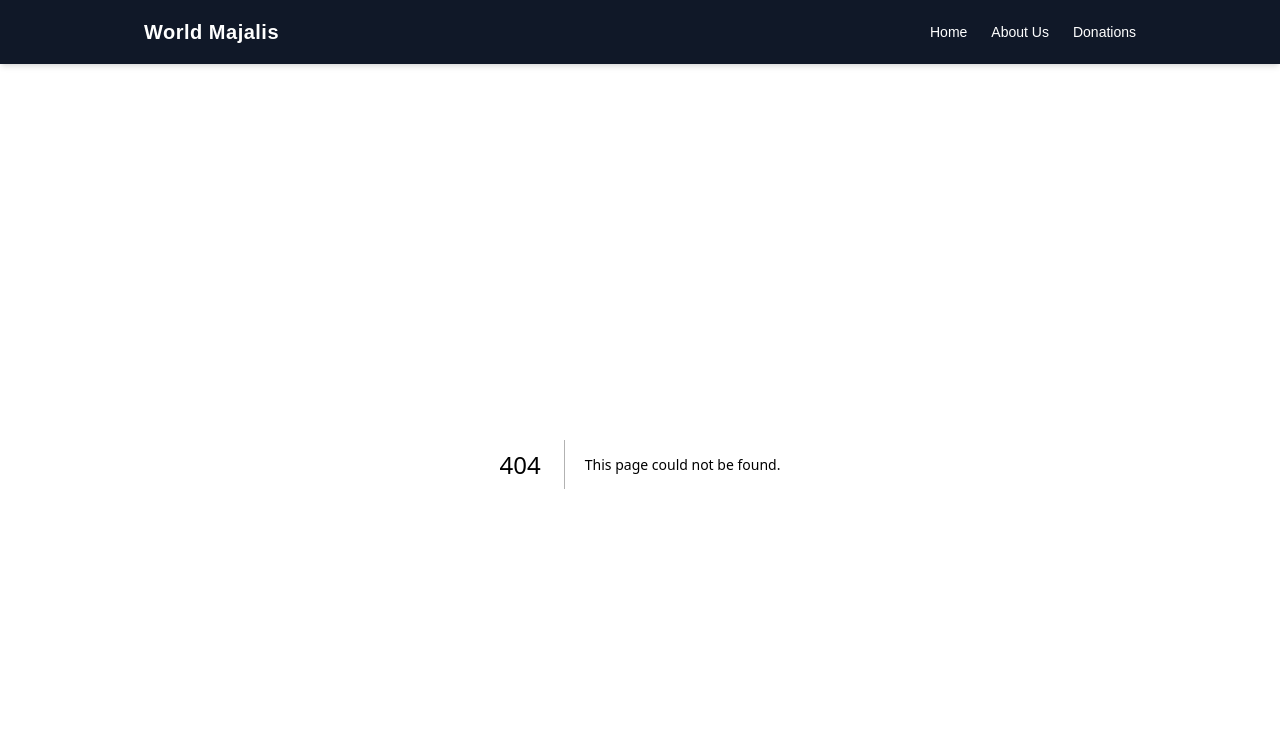
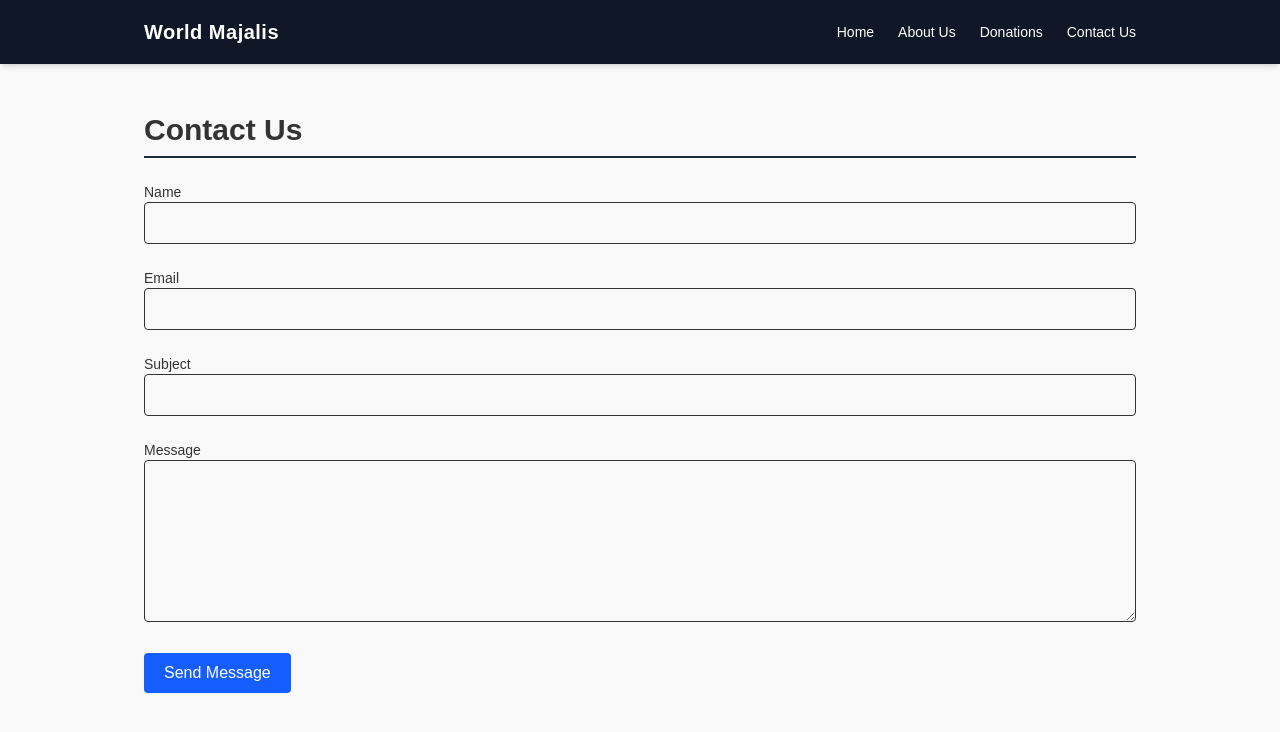
Before and after one commit to rizvi-haider/world-majalis-ts, a Next.js app: page /contact in a window 1280 px wide. Before the commit this address had no page. Shown: the top 732 px of the page. Built offline with nearby package versions, Linux system fonts and the light colour scheme.

Commit message:
Updated contact us.

```diff
--- /dev/null
+++ b/app/api/contact/route.ts
@@ -0,0 +1,29 @@
+import { NextRequest, NextResponse } from "next/server";
+
+const sendEmail = async (payload: {
+  name: string;
+  email: string;
+  subject: string;
+  message: string;
+}) => {
+  // Replace this with your email provider integration
+  // Example: SendGrid, Mailgun, SMTP via nodemailer, etc.
+};
+
+export async function POST(req: NextRequest) {
+  try {
+    const body = await req.json();
+    const { name, email, subject, message } = body;
+
+    if (!name || !email || !subject || !message) {
+      return NextResponse.json({ error: "All fields are required." }, { status: 400 });
+    }
+
+    await sendEmail({ name, email, subject, message });
+
+    return NextResponse.json({ success: true });
+  } catch (err) {
+    console.error("contact error:", err);
+    return NextResponse.json({ error: "Unable to send message." }, { status: 500 });
+  }
+}
--- /dev/null
+++ b/app/contact/page.tsx
@@ -0,0 +1,90 @@
+"use client";
+
+import { useState } from "react";
+
+export default function ContactPage() {
+  const [status, setStatus] = useState<"idle" | "sending" | "success" | "error">("idle");
+  const [error, setError] = useState<string | null>(null);
+
+  const handleSubmit = async (event: React.FormEvent<HTMLFormElement>) => {
+    event.preventDefault();
+    setStatus("sending");
+    setError(null);
+
+    const formData = new FormData(event.currentTarget);
+    const body = {
+      name: formData.get("name"),
+      email: formData.get("email"),
+      subject: formData.get("subject"),
+      message: formData.get("message"),
+    };
+
+    const res = await fetch("/api/contact", {
+      method: "POST",
+      headers: { "Content-Type": "application/json" },
+      body: JSON.stringify(body),
+    });
+
+    if (res.ok) {
+      setStatus("success");
+      event.currentTarget.reset();
+    } else {
+      const result = await res.json();
+      setStatus("error");
+      setError(result?.error || "Something went wrong.");
+    }
+  };
+
+  return (
+    <main className="max-w-5xl mx-auto my-12 px-4 min-h-screen">
+      <h1 className="text-3xl font-bold mb-6 border-b-2 border-gray-800 pb-2">
+        Contact Us
+      </h1>
+
+      <form onSubmit={handleSubmit} className="space-y-6">
+        <div>
+          <label className="block text-sm font-medium">Name</label>
+          <input name="name" required className="w-full rounded border px-3 py-2" />
+        </div>
+
+        <div>
+          <label className="block text-sm font-medium">Email</label>
+          <input
+            type="email"
+            name="email"
+            required
+            className="w-full rounded border px-3 py-2"
+          />
+        </div>
+
+        <div>
+          <label className="block text-sm font-medium">Subject</label>
+          <input name="subject" required className="w-full rounded border px-3 py-2" />
+        </div>
+
+        <div>
+          <label className="block text-sm font-medium">Message</label>
+          <textarea
+            name="message"
+            required
+            rows={6}
+            className="w-full rounded border px-3 py-2"
+          />
+        </div>
+
+        <button
+          type="submit"
+          className="rounded bg-blue-600 px-5 py-2 text-white hover:bg-blue-700"
+          disabled={status === "sending"}
+        >
+          {status === "sending" ? "Sending..." : "Send Message"}
+        </button>
+
+        {status === "success" && (
+          <p className="text-green-600">Your message has been sent.</p>
+        )}
+        {status === "error" && <p className="text-red-600">{error}</p>}
+      </form>
+    </main>
+  );
+}
--- a/components/Navbar.tsx
+++ b/components/Navbar.tsx
@@ -21,6 +21,9 @@ export default function Navbar() {
           <Link href="/donations" className="hover:text-blue-400 transition-colors">
             Donations
           </Link>
+          <Link href="/contact" className="hover:text-blue-400 transition-colors">
+            Contact Us
+          </Link>
         </div>
 
       </div>
--- a/package.json
+++ b/package.json
@@ -9,9 +9,11 @@
     "lint": "eslint"
   },
   "dependencies": {
+    "@sendgrid/mail": "^8.1.6",
     "@upstash/redis": "^1.38.0",
     "@vercel/analytics": "^2.0.1",
     "next": "16.2.4",
+    "nodemailer": "^9.0.0",
     "react": "19.2.4",
     "react-dom": "19.2.4"
   },
```
Also changed, not shown: 1 other file (tests, documents, lock files or other folders).
